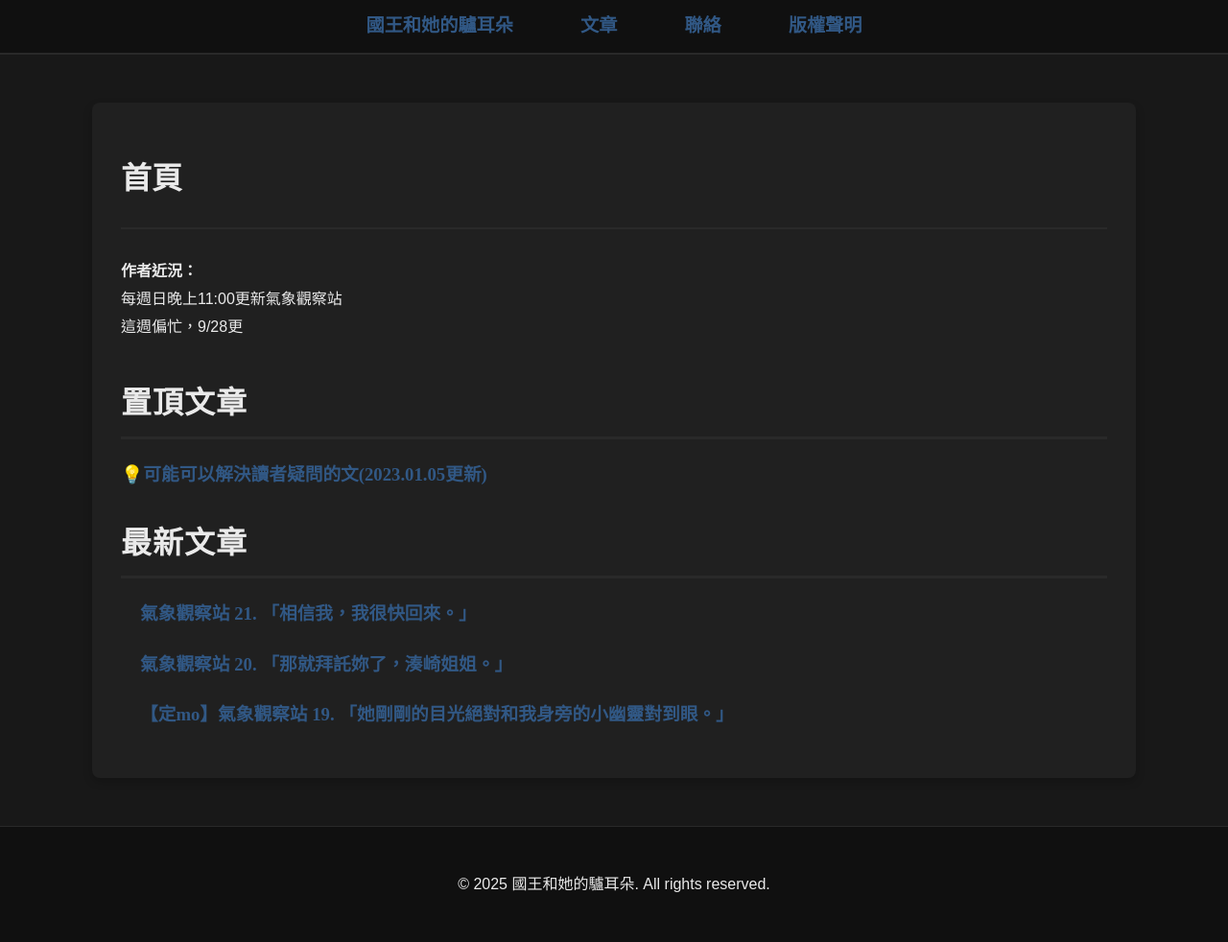
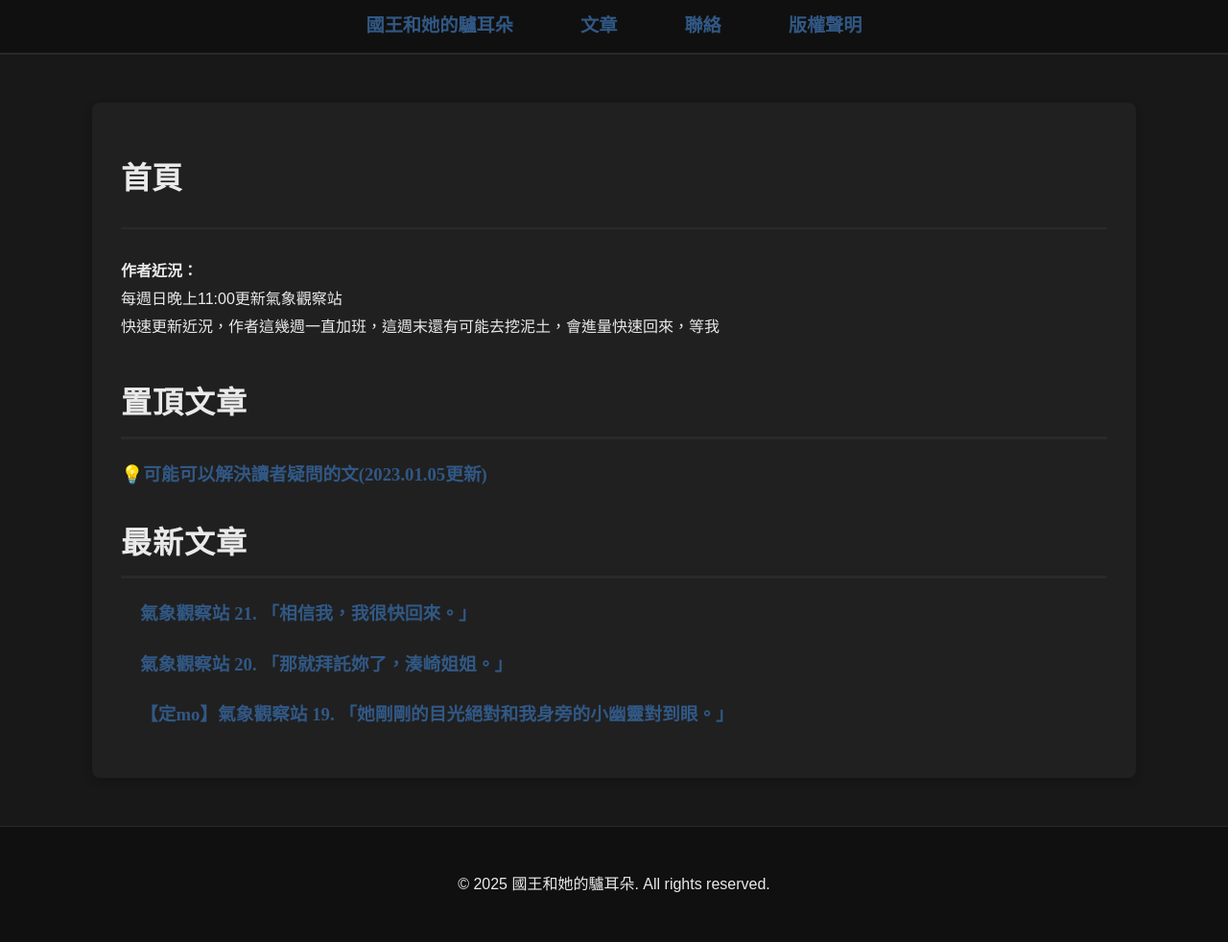
Before and after one commit to thekingwithdonkeyears/website, a Jekyll site: the page built from index.html, in a window 1280 px wide. Shown: the whole page at 96% size. Built offline with Jekyll 4.4.1, drawn with Linux system fonts in a browser that asks for light colours; the list of posts is cut into pages by our own code.

Commit message:
Update index.html

```diff
--- a/index.html
+++ b/index.html
@@ -10,7 +10,7 @@ permalink: "/"
 </header>
 
 <section>
-    <p><strong>作者近況：</strong><br>每週日晚上11:00更新氣象觀察站<br>這週偏忙，9/28更</p>
+    <p><strong>作者近況：</strong><br>每週日晚上11:00更新氣象觀察站<br>快速更新近況，作者這幾週一直加班，這週末還有可能去挖泥土，會進量快速回來，等我</p>
 </section>
 
 <section>
```
